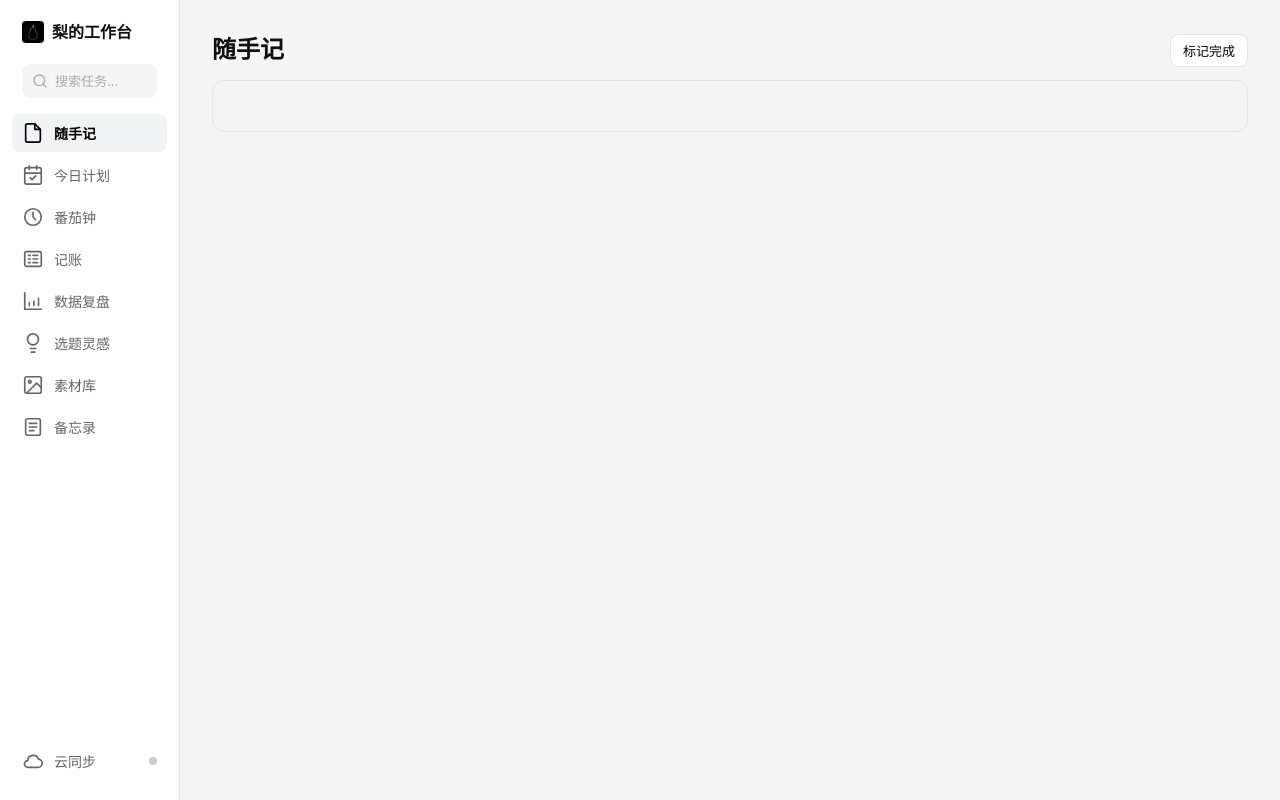
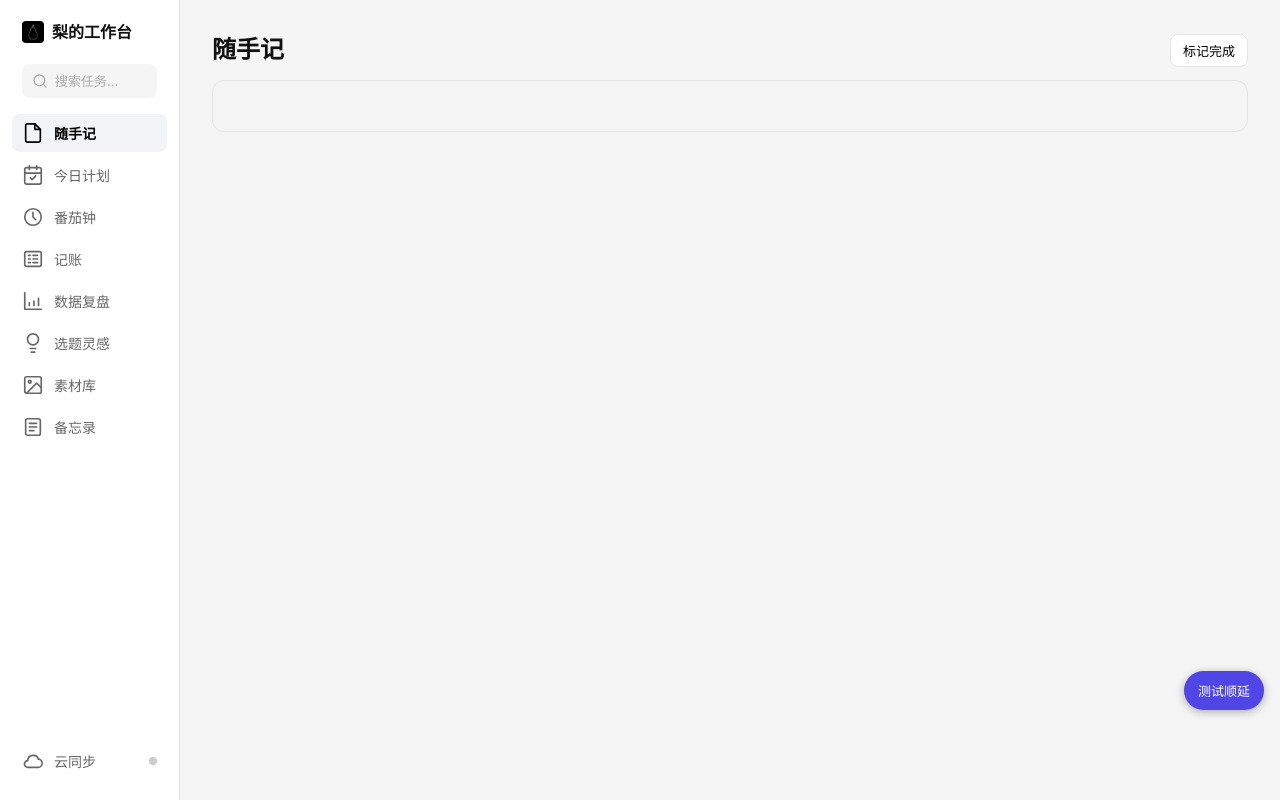
Before and after one commit to jkoyguj/li-workbench, a plain HTML site: page personal-workbench.html in a window 1280 px wide. Drawn offline with nearby package versions, Linux system fonts and the light colour scheme.

Commit message:
feat: update workspace
Co-authored-by: traeagent <traeagent@users.noreply.github.com>

```diff
--- a/personal-workbench.html
+++ b/personal-workbench.html
@@ -2430,6 +2430,30 @@
       localStorage.setItem(todayKey, '[]');
     }
 
+    // 在页面右下角放一个浮动测试按钮，手机端无需控制台、无需地址栏参数即可触发顺延测试
+    function injectRolloverTestButton() {
+      if (document.getElementById('rolloverTestBtn')) return;
+      const btn = document.createElement('button');
+      btn.id = 'rolloverTestBtn';
+      btn.textContent = '测试顺延';
+      btn.style.cssText = [
+        'position:fixed', 'right:16px', 'bottom:90px',
+        'z-index:9999', 'padding:10px 14px',
+        'background:#4f46e5', 'color:#fff', 'border:none',
+        'border-radius:999px', 'font-size:13px',
+        'box-shadow:0 2px 8px rgba(0,0,0,.3)',
+        'cursor:pointer'
+      ].join(';');
+      btn.addEventListener('click', () => {
+        seedTestDataForRollover();
+        carryOverUnfinishedTasks();
+        renderAllTaskLists();
+        const cnt = loadTasks('today').length;
+        alert('已播种测试数据并触发顺延\n今日计划任务数：' + cnt + '\n（预期 2 条：昨天未完成-待处理、昨天未完成-已延期）');
+      });
+      document.body.appendChild(btn);
+    }
+
     // 一次性迁移：为历史任务补齐 completed / last_rollover_date / date 字段，仅执行一次
     function migrateTasksForRollover() {
       const flag = 'li-workbench-rollover-migrated-v1';
@@ -2899,6 +2923,12 @@
 
     initData();
     renderAllTaskLists();
+    // 注入浮动测试按钮，手机端无控制台时也能验证顺延功能
+    if (document.readyState === 'loading') {
+      document.addEventListener('DOMContentLoaded', injectRolloverTestButton);
+    } else {
+      injectRolloverTestButton();
+    }
 
     // 日期选择器：默认当天、切换日期即加载对应日期的计划
     if (planDate) {
```
Also changed, not shown: .screenshots/6ac282dfdd5819b8ecc6a357.png (added), .screenshots/6ac28301dd5819b8ecc6a35c.png (added), .trae-html-share-packages/li-workbench/personal-workbench.html.
